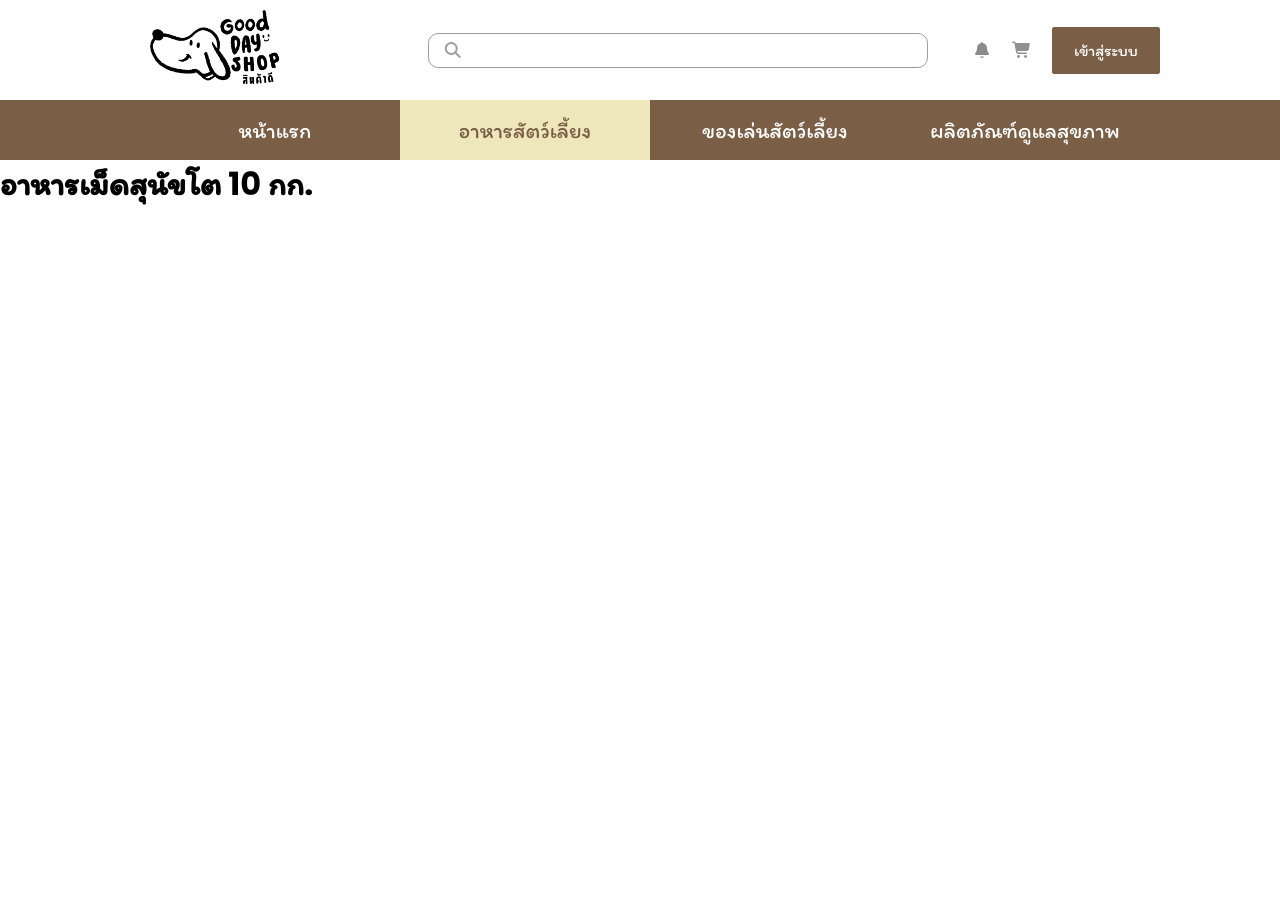
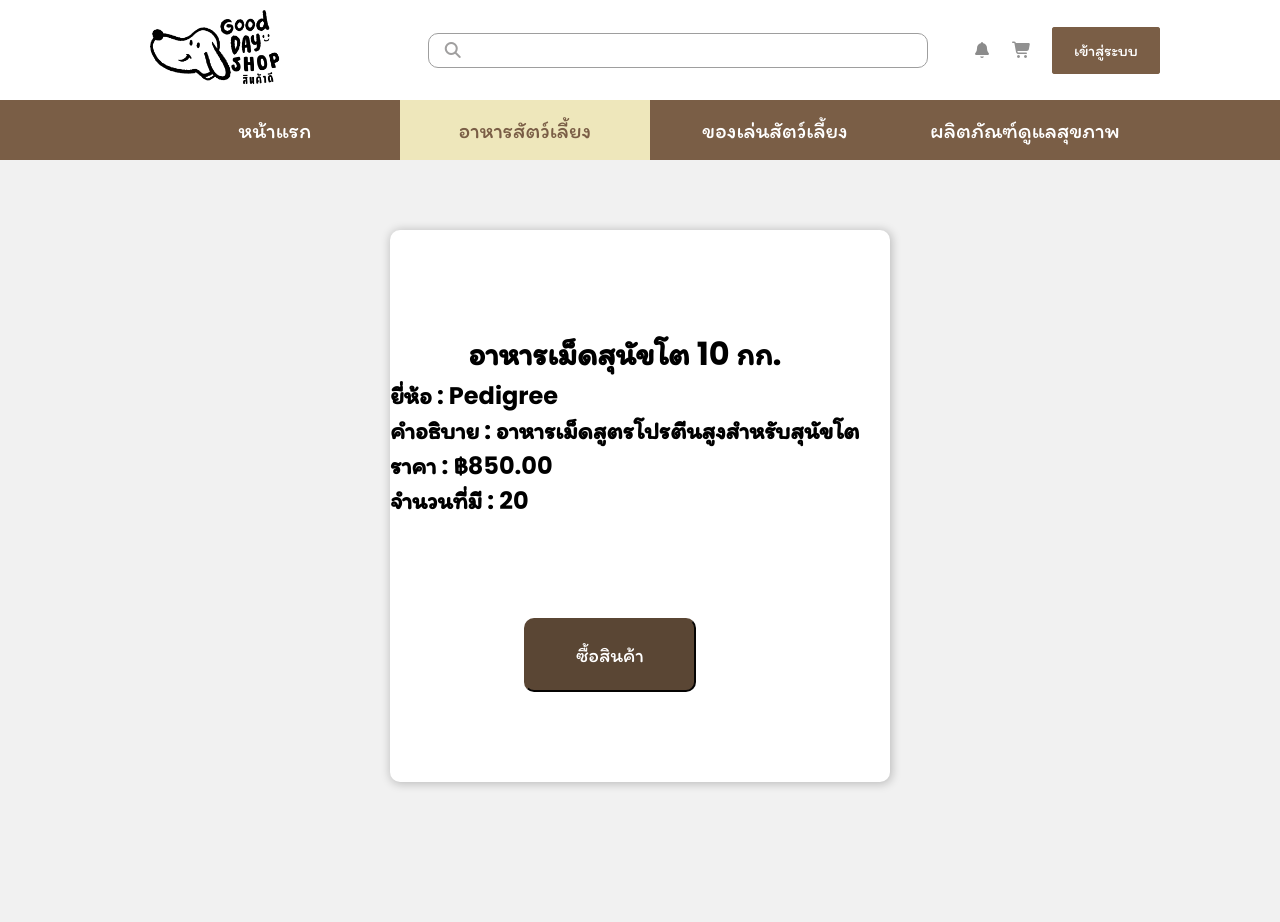
Before and after one commit to PolawatK/Projectwepapp---PETSHOP, a PHP site: page /quickview.php?product_id=p001 in a window 1280 px wide. Before the commit the page ends 205 px from the top, so only its background shows below. Run offline with PHP 8.4, Linux system fonts and the light colour scheme; data comes from the database, SQL or seed files in the repository; some libraries are stand-ins or nearby versions.

Commit message:
maoupdate

```diff
--- a/quickview.php
+++ b/quickview.php
@@ -49,7 +49,23 @@
                 <li><a href="" class="<?= $category_id == '6' ? 'active' : '' ?>">ผลิตภัณฑ์ดูแลสุขภาพ</a></li>
             </ul>
         </nav>
-    <h1><?=$row['product_name'];?></h1>
+    <div class="BGOut">
+            <div class="BGProduct">
+                <div class="data_left">
+                    <div>
+                        <img src="<?=$row['image_url'];?>" >
+                    </div>
+                </div>
+                <div class="data_right">
+                    <h1><?=$row['product_name'];?></h1>
+                    <h2>ยี่ห้อ : <?=$row['brand'];?></h2>
+                    <h2>คำอธิบาย : <?=$row['description'];?></h2>
+                    <h2>ราคา : ฿<?=$row['price'];?></h2>
+                    <h2>จำนวนที่มี : <?=$row['stock_qty'];?></h2>
+                    <a href="Login.php"><button>ซื้อสินค้า</button></a>  <!--เดี๋ยวมาแก้-->
+                </div>
+            </div>
+        </div>
     <script src="js/scripts.js"></script>
 </body>
 </html>
--- a/style/indext.css
+++ b/style/indext.css
@@ -312,3 +312,58 @@ nav ul li ul.nav-dropdown li a:hover{
   background-color: #ffffff;
   padding: 10px;
 }
+.BGOut{
+    display: flex;
+    justify-content: center;
+    text-align: center;
+    height: 762px;
+    background-color: #f1f1f1;
+}
+.BGProduct{
+    display: flex;
+    justify-content: center;
+    text-align: center;
+    background-color: #ffffff;
+    margin-bottom: 140px;
+    margin-top: 70px;
+    border-radius: 10px;
+    box-shadow: 1px 1px 10px 1px rgba(0, 0, 0, 0.219);
+}
+.data_right{
+    padding-top: 100px;
+    padding-right: 30px;
+
+
+}
+.data_left{
+    padding-top: 20px;
+
+
+
+}
+.data_left img{
+    width: 500px;
+    height: auto;
+}
+.food_name{
+    display: flex;
+}
+.data_right h2{
+    display: flex;
+    justify-content: left;
+}
+button{
+    margin-top: 100px;
+    padding: 20px 50px 20px 50px;
+    font-size: 20px;
+    margin-left: -30px;
+    border-radius: 10px ;
+    border-color: #5a4634;
+    background-color: #5a4634;
+    color: rgb(255, 255, 255);
+}
+button:hover{
+    color: #5a4634;
+    background-color: #ffffff;
+    transition: 0.5s;
+}
```
